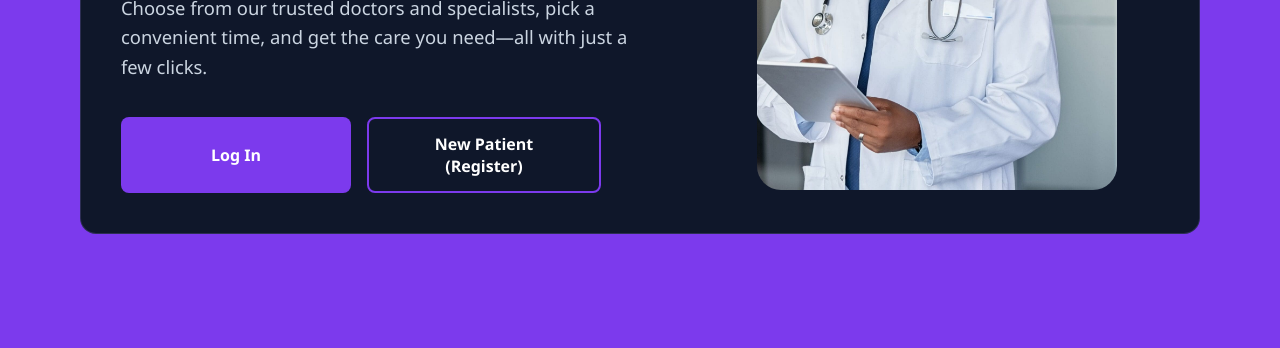
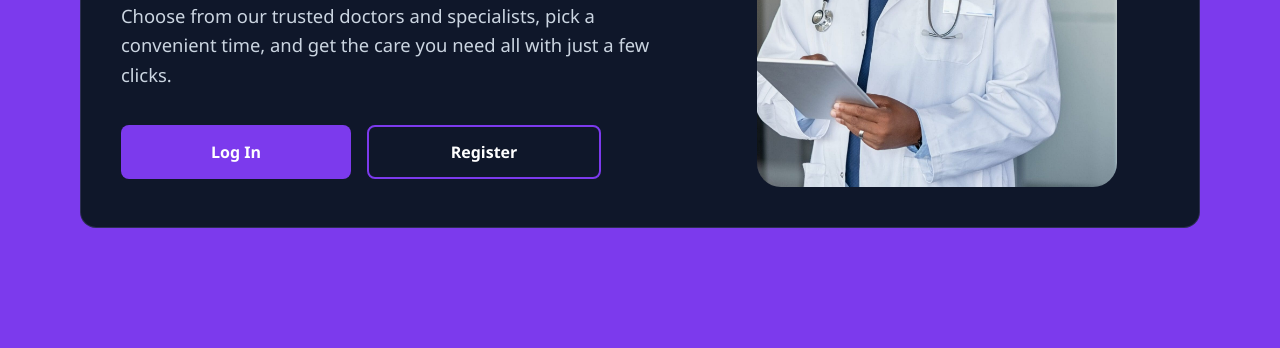
Before and after one commit to LINDOKUHLE418/Clinic-Booking-System, a plain HTML site: page index.html in a window 1280 px wide. Shown: the part 452-800 px from the top of the page. Drawn offline with Linux system fonts and the light colour scheme.

Commit message:
updated the html

```diff
--- a/index.html
+++ b/index.html
@@ -27,11 +27,11 @@
       <div class="hero-grid">
         <div class="hero-text">
           <h1>Your Health, Our Priority.<br>Book An Appointment</h1>
-          <p>Choose from our trusted doctors and specialists, pick a convenient time, and get the care you need—all with just a few clicks.</p>
+          <p>Choose from our trusted doctors and specialists, pick a convenient time, and get the care you need all with just a few clicks.</p>
 
           <div class="hero-actions">
             <button type="button" id="btnGoToLogin" class="btn-primary">Log In</button>
-            <button type="button" id="btnGoToRegister" class="btn-secondary">New Patient (Register)</button>
+            <button type="button" id="btnGoToRegister" class="btn-secondary">Register</button>
           </div>
         </div>
 
```
